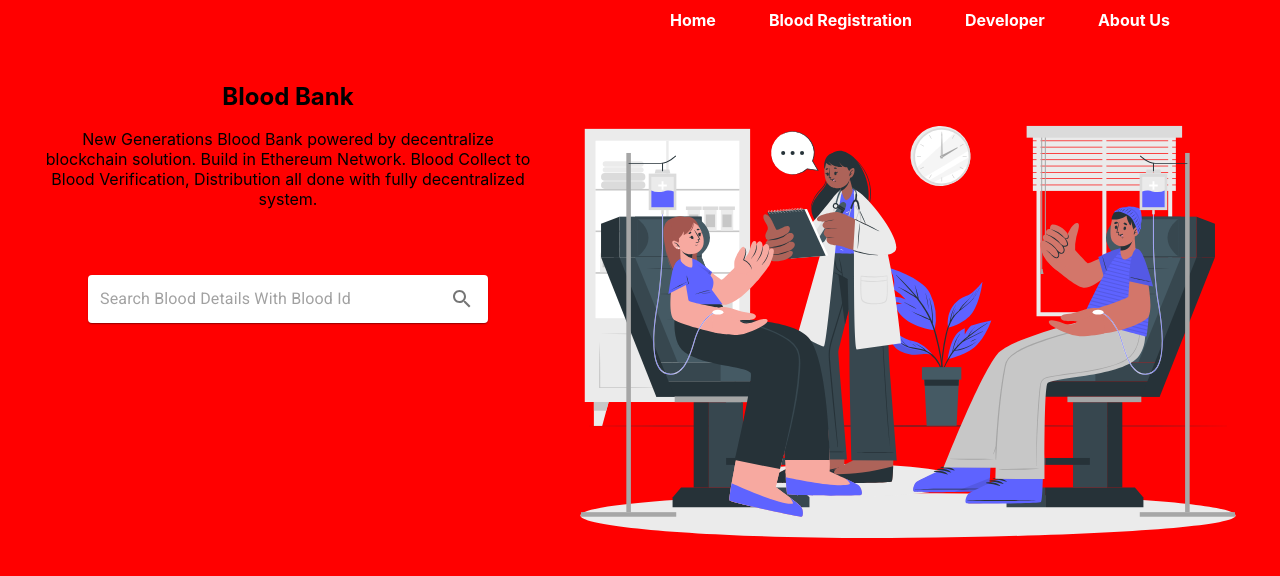
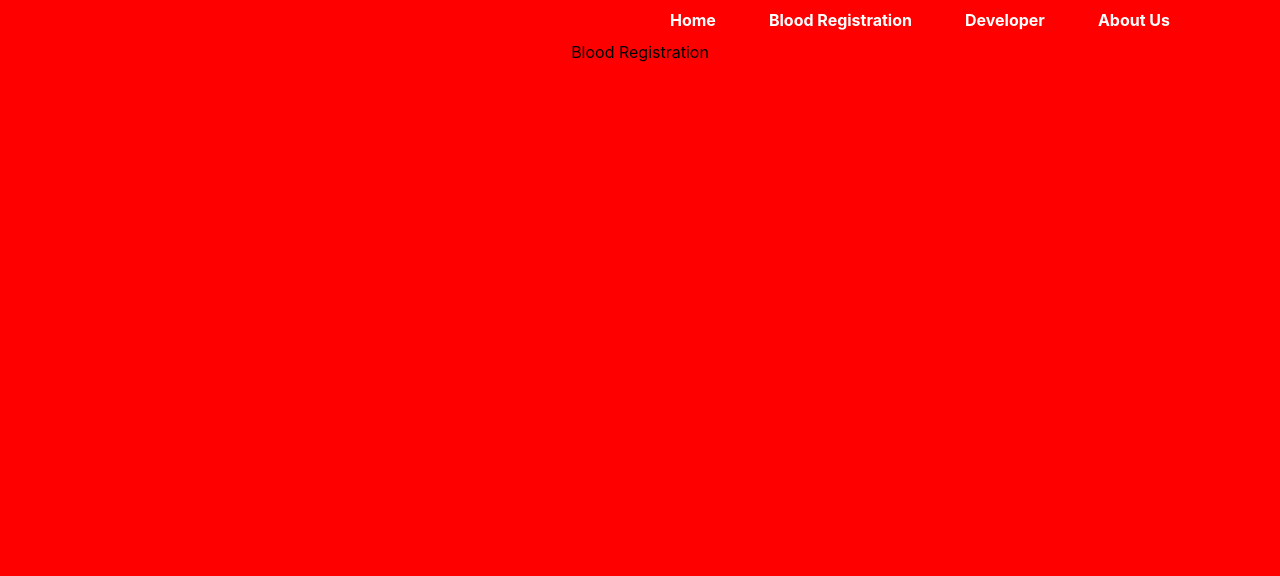
Before and after one commit to shuvenduoffline/bloodbank, a React (Create React App) app: page /registration in a window 1280 px wide. Shown: the top 576 px of the page. Built offline with nearby package versions, Linux system fonts and the light colour scheme.

Commit message:
done homepage

```diff
--- a/src/App.js
+++ b/src/App.js
@@ -9,6 +9,7 @@ import {
 import Home from './Pages/Home'
 import About from './Pages/About'
 import Navigations from './Pages/Navigations'
+import BloodRegistration from './Pages/BloodRegistration'
 
 function App() {
   return (
@@ -22,6 +23,9 @@ function App() {
               <Route path="/about">
                 <About />
               </Route>
+              <Route path="/registration">
+                <BloodRegistration />
+              </Route>
               <Route path="/">
                 <Home />
               </Route>
--- a/src/Components/NavItem.js
+++ b/src/Components/NavItem.js
@@ -1,12 +1,19 @@
 import React from 'react';
+import { makeStyles } from '@material-ui/core/styles';
+
+const useStyles = makeStyles((theme) => ({
+    menusItem : {
+        cursor: 'pointer',
+        color: 'white',
+        fontWeight: 'bolder'
+    }
+  }));
 
 const NavItem = ({name, path, onClickMenu}) => {
+
+    const classes = useStyles();
     return (
-        <div style={{
-            cursor: 'pointer',
-            color: 'white',
-            fontWeight: 'bolder'
-        }}
+        <div className={classes.menusItem}
         onClick={() => onClickMenu(path)}
         >
             {name}
--- /dev/null
+++ b/src/Pages/BloodRegistration.js
@@ -0,0 +1,21 @@
+import React from 'react';
+import { makeStyles } from '@material-ui/core/styles';
+
+const useStyles = makeStyles((theme) => ({
+    container : {
+        margin: 2
+    }
+  }));
+
+const BloodRegistration = () => {
+
+    const classes = useStyles();
+    return (
+        <div className={classes.container}
+        >
+            Blood Registration
+        </div>
+    );
+}
+
+export default BloodRegistration;
--- a/src/Pages/Home.js
+++ b/src/Pages/Home.js
@@ -25,17 +25,22 @@ const useStyles = makeStyles((theme) => ({
     },
     iconButton: {
       padding: 10,
-    }
+    },
+    container : {display : 'flex', flexDirection: 'row', margin: 20, padding: 20, width: '100%'},
+    leftDiv :  { display: 'flex', flexDirection: 'column', alignItems : 'center', justifyContent: 'flex-start', width : '40%'},
+    rightDiv : { width : '60%' , height : '100%'},
+    heading : {margin : 2, color: 'white'},
+    details : {color : 'white'}
   }));
 
 const Home = () => {
 
     const classes = useStyles();
     return (
-        <div style={{display : 'flex', flexDirection: 'row', margin: 20, padding: 20, width: '100%'}}>
-            <div style={{ display: 'flex', flexDirection: 'column', alignItems : 'center', justifyContent: 'flex-start', width : '40%'}}>
-                <h2 style={{margin: 2}}>Blood Bank</h2>
-                <p>New Generations Blood Bank powered by decentralize blockchain solution. Build in Ethereum Network. Blood Collect to Blood Verification, Distribution all done with fully decentralized system. </p>
+        <div className={classes.container}>
+            <div className={classes.leftDiv}>
+                <h2 className={classes.heading}>Blood Bank</h2>
+                <p className={classes.details}>New Generations Blood Bank powered by decentralize blockchain solution. Build in Ethereum Network. Blood Collect to Blood Verification, Distribution all done with fully decentralized system. </p>
                 <Paper component="form" className={classes.root}>
                     <InputBase
                         className={classes.input}
@@ -47,7 +52,7 @@ const Home = () => {
                     </IconButton>
                 </Paper>
             </div>
-            <div style={{ width : '60%' , height : '100%'}}>
+            <div  className={classes.rightDiv}>
                 <img src={LogoImage} width='100%' height='100%' />
             </div>
         </div>
--- a/src/Pages/Navigations.js
+++ b/src/Pages/Navigations.js
@@ -1,27 +1,38 @@
 import React from 'react';
 import NavItem from '../Components/NavItem'
 import { useHistory } from "react-router-dom";
+import { makeStyles } from '@material-ui/core/styles';
+
+
+const useStyles = makeStyles((theme) => ({
+    menus: {
+        display : 'flex',
+        flexDirection: 'row',
+        justifyContent: 'space-between',
+        margin: 10,
+        width: 500,
+        alignItems: 'end'
+    }
+  }));
 
 const Navigations = () => {
     let history = useHistory();
+    const classes = useStyles();
 
     const navigateToPath = path => {
         console.log('clc ' + path)
-       // history.push(path);
+        history.push(path);
       }
+
+
     return (
-        <div style={{
-            display : 'flex',
-            flexDirection: 'row',
-            justifyContent: 'space-between',
-            margin: 10,
-            width: 500,
-            alignItems: 'end'
-        }}>
+        <div
+        className={classes.menus}
+        >
             <NavItem name={'Home'} onClickMenu={navigateToPath} path={'/home'}/>
-            <NavItem name={'Blood Registration'} />
-            <NavItem name={'Developer'} />
-            <NavItem name={'About Us'} />
+            <NavItem name={'Blood Registration'} onClickMenu={navigateToPath} path={'/home'}/>
+            <NavItem name={'Developer'} onClickMenu={navigateToPath} path={'/home'}/>
+            <NavItem name={'About Us'} onClickMenu={navigateToPath} path={'/home'}/>
         </div>
     );
 }
```
